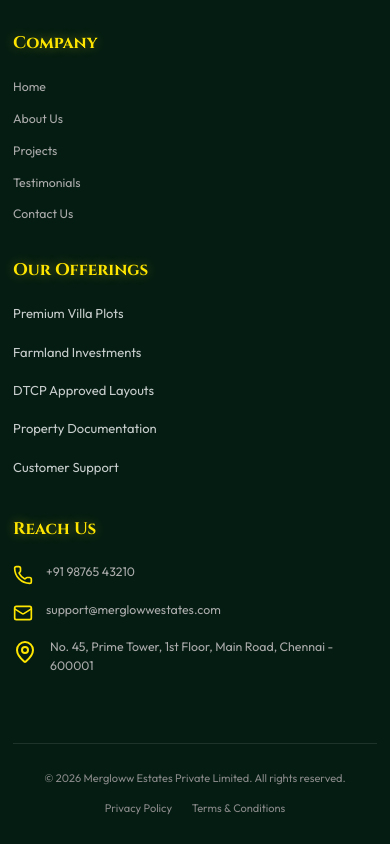
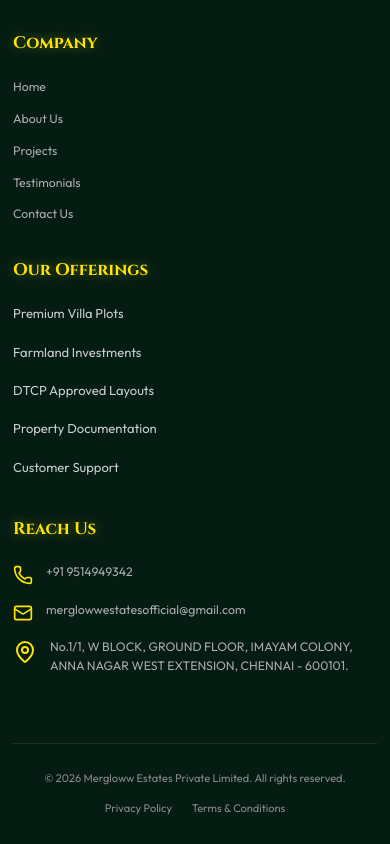
Before and after one commit to ranjithkannan108/mergloww, a React (Vite) app: page /contact in a window 390 px wide. Shown: the part 994-1838 px from the top of the page. Built offline with nearby package versions, Linux system fonts and the light colour scheme; a web font is replaced by a local one.

Commit message:
Update company contact details (address, phone, email)

```diff
--- a/src/components/Contact.jsx
+++ b/src/components/Contact.jsx
@@ -141,12 +141,12 @@
               <SwipeSlider
                 icon={<Phone size={24} />}
                 label="Swipe to Call"
-                href="tel:+911234567890"
+                href="tel:+919514949342"
               />
               <SwipeSlider
                 icon={<Mail size={24} />}
                 label="Swipe to Email"
-                href="mailto:info@mergloww.com?subject=Regarding%20for%20Enquiries"
+                href="mailto:merglowwestatesofficial@gmail.com?subject=Regarding%20for%20Enquiries"
               />
               <SwipeSlider
                 icon={<MapPin size={24} />}
--- a/src/components/Footer.jsx
+++ b/src/components/Footer.jsx
@@ -90,17 +90,17 @@
 
             <div className="footer-contact-item">
               <Phone size={20} className="footer-contact-icon" />
-              <span>+91 98765 43210</span>
+              <span>+91 9514949342</span>
             </div>
 
             <div className="footer-contact-item">
               <Mail size={20} className="footer-contact-icon" />
-              <span>support@merglowwestates.com</span>
+              <span>merglowwestatesofficial@gmail.com</span>
             </div>
 
             <div className="footer-contact-item">
               <MapPin size={24} className="footer-contact-icon" />
-              <span>No. 45, Prime Tower, 1st Floor, Main Road, Chennai - 600001</span>
+              <span>No.1/1, W BLOCK, GROUND FLOOR, IMAYAM COLONY, ANNA NAGAR WEST EXTENSION, CHENNAI - 600101.</span>
             </div>
           </div>
 
--- a/src/components/Header.jsx
+++ b/src/components/Header.jsx
@@ -122,7 +122,7 @@
                   <div className="flyer-icon"><Phone size={28} /></div>
                   <div className="flyer-text">
                     <span className="flyer-label">CALL US</span>
-                    <strong>+91 98765 43210</strong>
+                    <strong>+91 9514949342</strong>
                   </div>
                 </div>
 
@@ -130,7 +130,7 @@
                   <div className="flyer-icon"><Mail size={28} /></div>
                   <div className="flyer-text">
                     <span className="flyer-label">EMAIL US</span>
-                    <strong>support@merglowwestates.com</strong>
+                    <strong>merglowwestatesofficial@gmail.com</strong>
                   </div>
                 </div>
 
@@ -138,7 +138,7 @@
                   <div className="flyer-icon"><MapPin size={28} /></div>
                   <div className="flyer-text">
                     <span className="flyer-label">VISIT US</span>
-                    <strong>No. 45, Prime Tower, Chennai - 600001</strong>
+                    <strong>No.1/1, W BLOCK, GROUND FLOOR, IMAYAM COLONY, ANNA NAGAR WEST EXTENSION, CHENNAI - 600101.</strong>
                   </div>
                 </div>
               </div>
```
